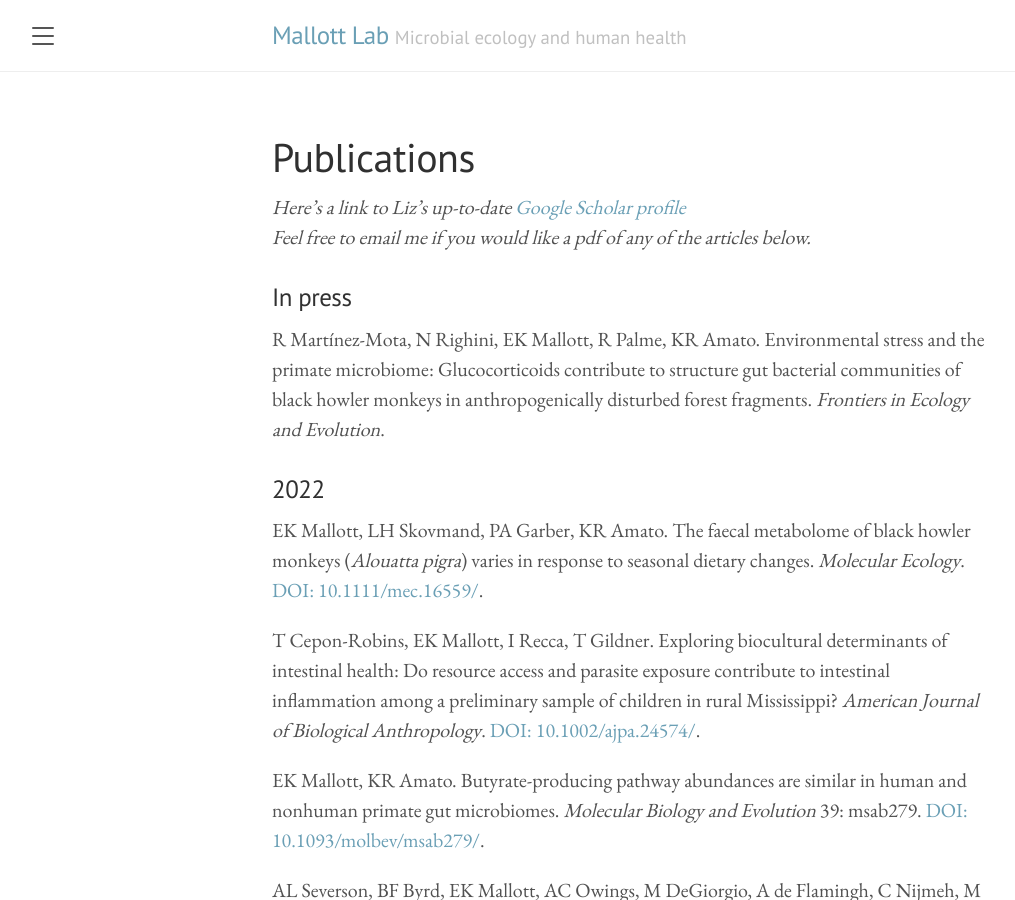
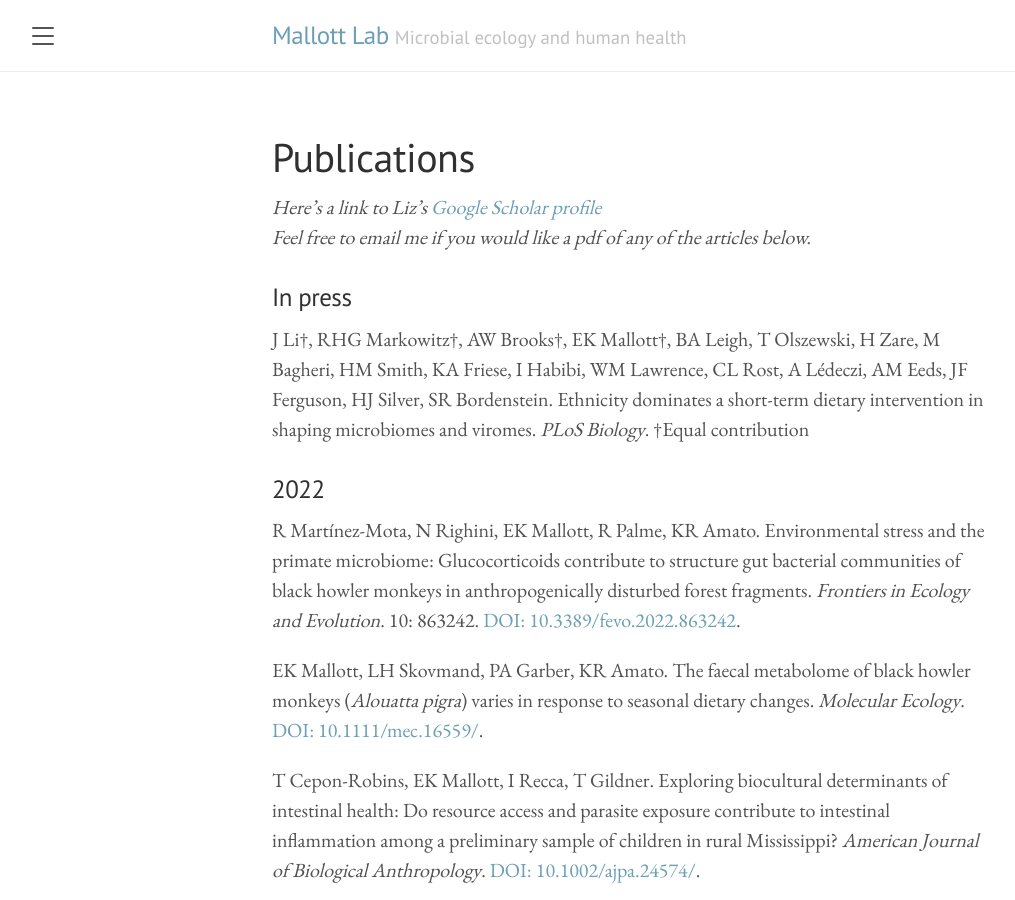
Before and after one commit to Mallott-Lab/Mallott-Lab.github.io, a Jekyll site: the page built from publications.md, in a window 1280 px wide and 900 px high. Shown: the whole window, without its empty margins (8-1023 px from the left). Built offline with Jekyll 4.4.1, drawn with Linux system fonts in a browser that asks for light colours; some of the changed text lies outside the part shown.

Commit message:
update publications

```diff
--- a/publications.md
+++ b/publications.md
@@ -2,14 +2,16 @@
 layout: page
 title: Publications
 ---
-*Here's a link to Liz's up-to-date [Google Scholar profile](https://scholar.google.com/citations?user=lfXDRVcAAAAJ&hl=en)*
+*Here's a link to Liz's [Google Scholar profile](https://scholar.google.com/citations?user=lfXDRVcAAAAJ&hl=en)*
 *Feel free to email me if you would like a pdf of any of the articles below.*
 
 ### In press
 
-R Martínez-Mota, N Righini, EK Mallott, R Palme, KR Amato. Environmental stress and the primate microbiome: Glucocorticoids contribute to structure gut bacterial communities of black howler monkeys in anthropogenically disturbed forest fragments. *Frontiers in Ecology and Evolution*.
+J Li†, RHG Markowitz†, AW Brooks†, EK Mallott†, BA Leigh, T Olszewski, H Zare, M Bagheri, HM Smith, KA Friese, I Habibi, WM Lawrence, CL Rost, A Lédeczi, AM Eeds, JF Ferguson, HJ Silver, SR Bordenstein. Ethnicity dominates a short-term dietary intervention in shaping microbiomes and viromes. *PLoS Biology*. †Equal contribution
 
 ### 2022
+
+R Martínez-Mota, N Righini, EK Mallott, R Palme, KR Amato. Environmental stress and the primate microbiome: Glucocorticoids contribute to structure gut bacterial communities of black howler monkeys in anthropogenically disturbed forest fragments. *Frontiers in Ecology and Evolution*. 10: 863242. [DOI: 10.3389/fevo.2022.863242](https://doi.org/10.3389/fevo.2022.863242).
 
 EK Mallott, LH Skovmand, PA Garber, KR Amato. The faecal metabolome of black howler monkeys (*Alouatta pigra*) varies in response to seasonal dietary changes. *Molecular Ecology*. [DOI: 10.1111/mec.16559/](https://doi.org/10.1111/mec.16559).
 
```
Also changed, not shown: other parts of publications.md (+1 -1 lines), 1 other file.
